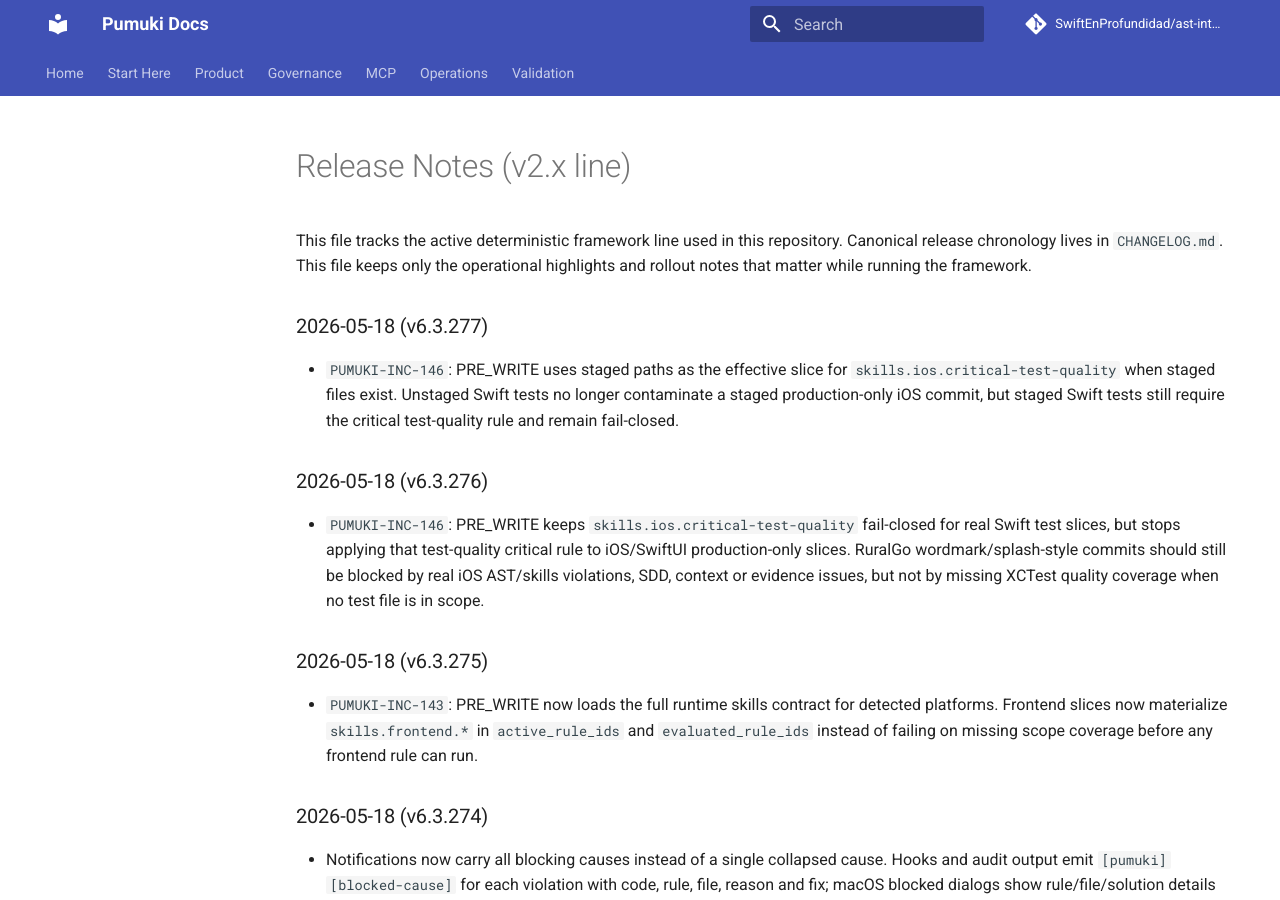
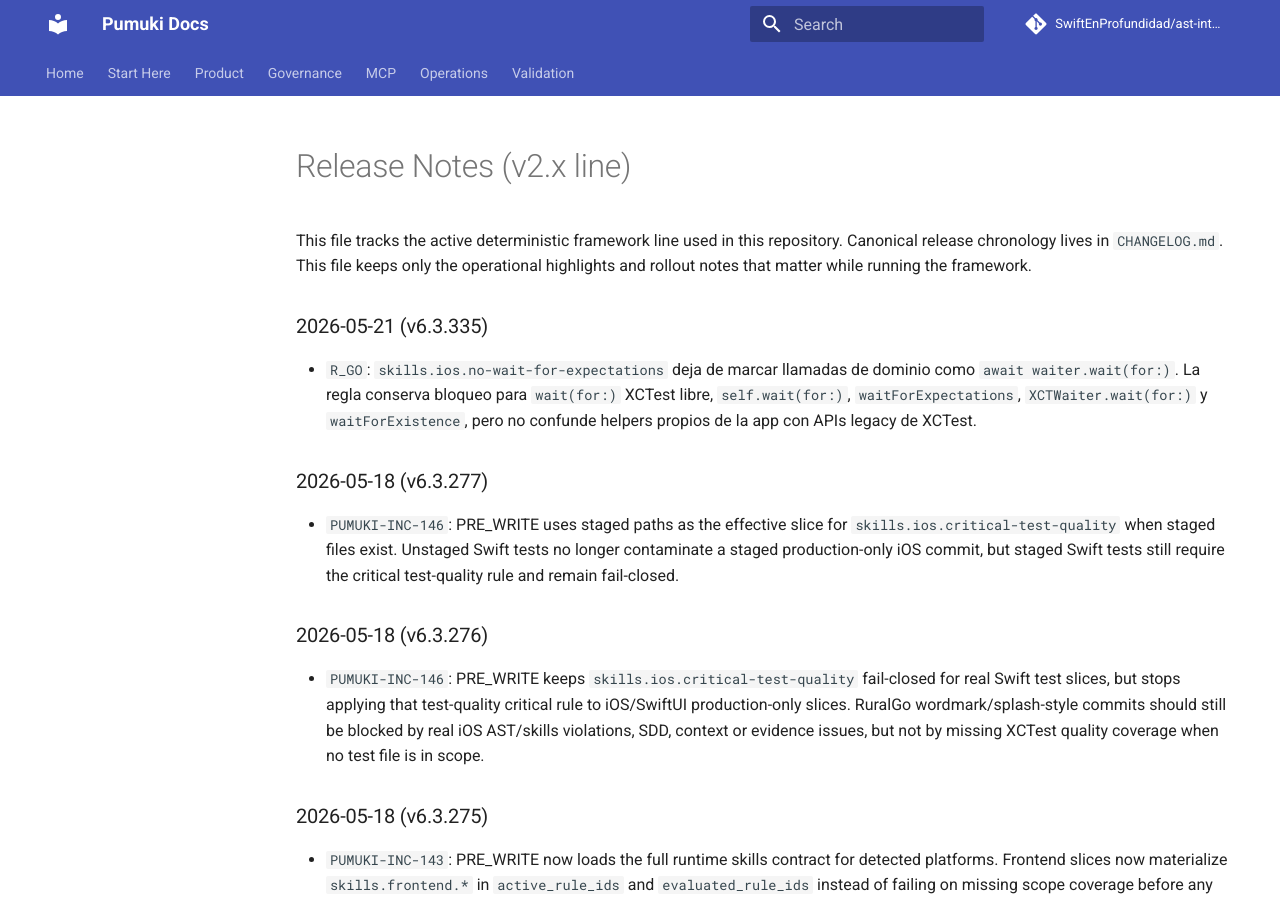
Before and after one commit to SwiftEnProfundidad/ast-intelligence-hooks, an MkDocs documentation site: the page built from docs/operations/RELEASE_NOTES.md, in a window 1280 px wide and 900 px high. Built offline with MkDocs 1.6.1 and Material for MkDocs 9.7.7, drawn with Linux system fonts in a browser that asks for light colours; comment, search, counter and statistics services are not loaded.

Commit message:
chore: release pumuki 6.3.335

```diff
--- a/docs/operations/RELEASE_NOTES.md
+++ b/docs/operations/RELEASE_NOTES.md
@@ -3,6 +3,10 @@
 This file tracks the active deterministic framework line used in this repository.
 Canonical release chronology lives in `CHANGELOG.md`.
 This file keeps only the operational highlights and rollout notes that matter while running the framework.
+
+### 2026-05-21 (v6.3.335)
+
+- `R_GO`: `skills.ios.no-wait-for-expectations` deja de marcar llamadas de dominio como `await waiter.wait(for:)`. La regla conserva bloqueo para `wait(for:)` XCTest libre, `self.wait(for:)`, `waitForExpectations`, `XCTWaiter.wait(for:)` y `waitForExistence`, pero no confunde helpers propios de la app con APIs legacy de XCTest.
 
 ### 2026-05-18 (v6.3.277)
 
--- a/package.json
+++ b/package.json
@@ -1,6 +1,6 @@
 {
   "name": "pumuki",
-  "version": "6.3.334",
+  "version": "6.3.335",
   "description": "Enterprise-grade AST Intelligence System with multi-platform support (iOS, Android, Backend, Frontend) and Feature-First + DDD + Clean Architecture enforcement. Includes dynamic violations API for intelligent querying.",
   "main": "index.js",
   "bin": {
```
Also changed, not shown: CHANGELOG.md (+4 -0 lines), 1 other file.
